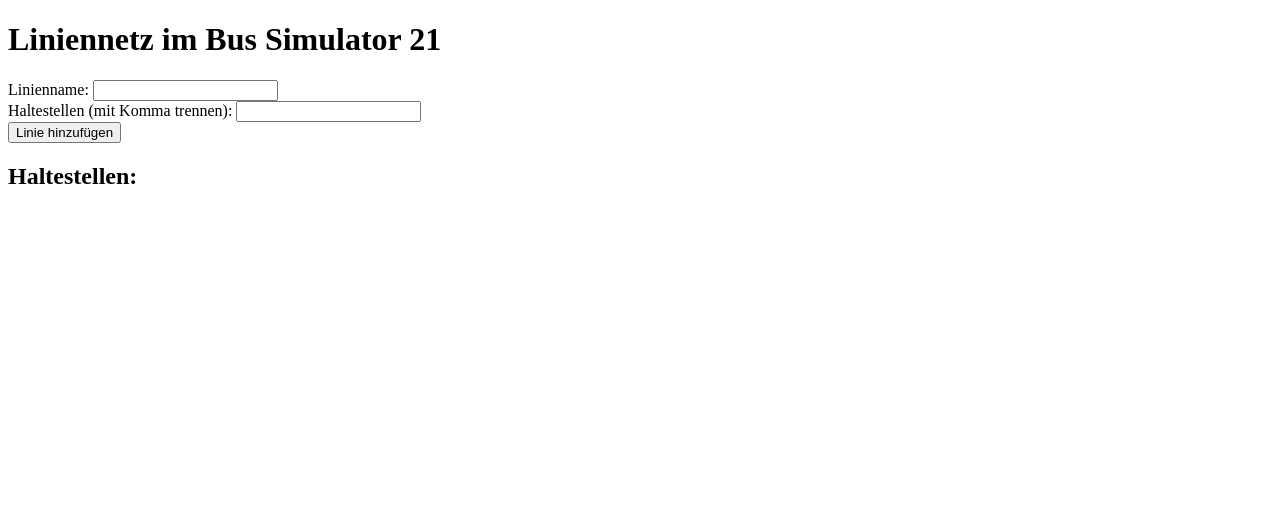
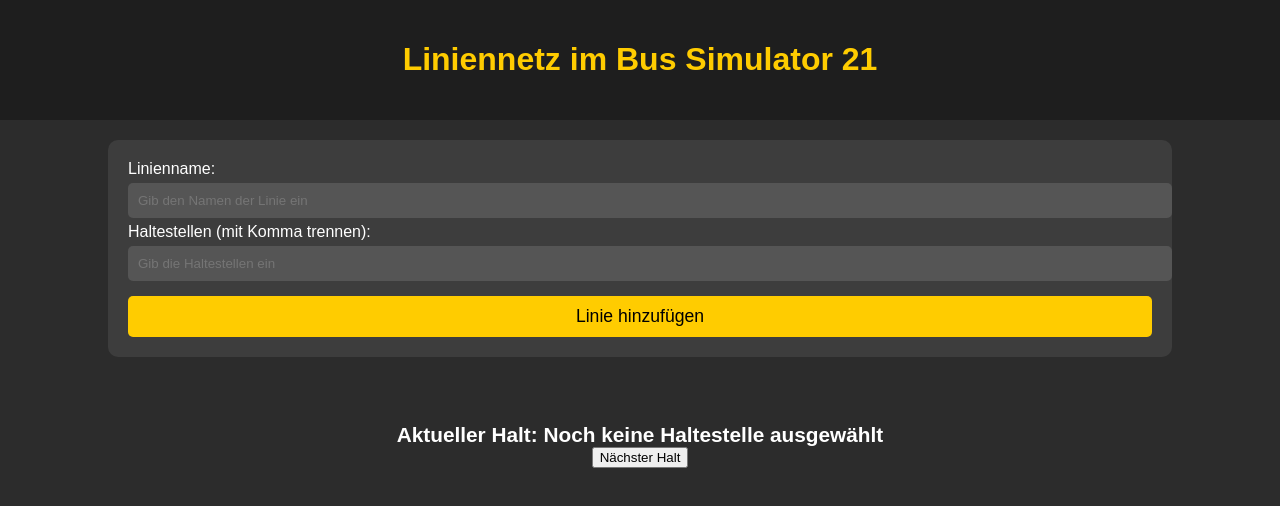
Before and after one commit to MGETZ-io/bus21-1, a plain HTML site: page index.html in a window 1280 px wide. Drawn offline with Linux system fonts and the light colour scheme.

Commit message:
Update index.html

```diff
--- a/index.html
+++ b/index.html
@@ -5,71 +5,161 @@
     <meta name="viewport" content="width=device-width, initial-scale=1.0">
     <title>Bus Simulator 21 - Liniennetz</title>
     <style>
-        .highlight {
-            background-color: yellow;
+        body {
+            font-family: 'Arial', sans-serif;
+            background-color: #2C2C2C;
+            color: white;
+            margin: 0;
+            padding: 0;
+            display: flex;
+            flex-direction: column;
+            align-items: center;
+        }
+        header {
+            background-color: #1E1E1E;
+            width: 100%;
+            padding: 20px;
+            text-align: center;
+        }
+        header h1 {
+            color: #FFCC00;
+            font-size: 2rem;
+        }
+        .form-container {
+            background-color: #3D3D3D;
+            padding: 20px;
+            border-radius: 10px;
+            width: 80%;
+            margin-top: 20px;
+        }
+        .form-container input {
+            background-color: #555;
+            color: white;
+            padding: 10px;
+            margin: 5px 0;
+            border: none;
+            width: 100%;
+            border-radius: 5px;
+        }
+        .form-container button {
+            background-color: #FFCC00;
+            color: black;
+            border: none;
+            padding: 10px 20px;
+            margin-top: 10px;
+            border-radius: 5px;
+            width: 100%;
+            font-size: 1.1rem;
+            cursor: pointer;
+        }
+        .form-container button:hover {
+            background-color: #E6B800;
+        }
+        ul {
+            list-style-type: none;
+            padding: 0;
+            width: 80%;
+            margin-top: 30px;
+        }
+        li {
+            background-color: #555;
+            padding: 15px;
+            margin: 5px 0;
+            border-radius: 5px;
+            font-size: 1.2rem;
+            text-align: center;
+            transition: background-color 0.3s;
+        }
+        li.highlight {
+            background-color: #FFCC00;
+            color: black;
+        }
+        #currentStop {
+            margin-top: 20px;
+            font-size: 1.3rem;
+            font-weight: bold;
         }
     </style>
 </head>
 <body>
-    <h1>Liniennetz im Bus Simulator 21</h1>
 
-    <form id="lineForm">
+    <header>
+        <h1>Liniennetz im Bus Simulator 21</h1>
+    </header>
+
+    <div class="form-container">
         <label for="lineName">Linienname:</label>
-        <input type="text" id="lineName" required><br>
+        <input type="text" id="lineName" placeholder="Gib den Namen der Linie ein" required>
 
         <label for="stops">Haltestellen (mit Komma trennen):</label>
-        <input type="text" id="stops" required><br>
+        <input type="text" id="stops" placeholder="Gib die Haltestellen ein" required>
 
-        <button type="submit">Linie hinzufügen</button>
-    </form>
+        <button type="submit" id="addLineBtn">Linie hinzufügen</button>
+    </div>
 
-    <h2>Haltestellen:</h2>
     <ul id="stopsList">
         <!-- Haltestellen werden hier angezeigt -->
     </ul>
 
+    <div id="currentStop">Aktueller Halt: Noch keine Haltestelle ausgewählt</div>
+
+    <button id="nextStopBtn">Nächster Halt</button>
+
     <script>
-        const lineForm = document.getElementById('lineForm');
+        const addLineBtn = document.getElementById('addLineBtn');
         const stopsList = document.getElementById('stopsList');
+        const currentStopDisplay = document.getElementById('currentStop');
+        const nextStopBtn = document.getElementById('nextStopBtn');
+
         let stops = [];
         let currentStopIndex = 0;
 
-        // Wenn die Linie hinzugefügt wird
-        lineForm.addEventListener('submit', function(event) {
-            event.preventDefault();
+        // Wenn der Button gedrückt wird, die Linie und Haltestellen hinzufügen
+        addLineBtn.addEventListener('click', function() {
             const lineName = document.getElementById('lineName').value;
             const stopsInput = document.getElementById('stops').value;
 
-            // Haltestellen in ein Array umwandeln
-            stops = stopsInput.split(',').map(stop => stop.trim());
-
-            // Liste der Haltestellen anzeigen
-            updateStopsList();
+            if (lineName && stopsInput) {
+                stops = stopsInput.split(',').map(stop => stop.trim());
+                updateStopList();
+                currentStopIndex = 0; // Setzt den Startstopp auf 0
+                updateCurrentStop();
+            }
         });
 
-        // Haltestellen aktualisieren
-        function updateStopsList() {
+        // Update der angezeigten Haltestellenliste
+        function updateStopList() {
             stopsList.innerHTML = '';
             stops.forEach((stop, index) => {
                 const li = document.createElement('li');
                 li.textContent = stop;
                 if (index === currentStopIndex) {
-                    li.classList.add('highlight'); // Aktuelle Haltestelle hervorheben
+                    li.classList.add('highlight');
                 }
                 stopsList.appendChild(li);
             });
         }
 
-        // Nächste Haltestelle setzen
-        function goToNextStop() {
+        // Update der aktuellen Haltestelle
+        function updateCurrentStop() {
+            currentStopDisplay.textContent = `Aktueller Halt: ${stops[currentStopIndex]}`;
+            updateStopList();
+        }
+
+        // Nächster Halt Button
+        nextStopBtn.addEventListener('click', function() {
             if (currentStopIndex < stops.length - 1) {
                 currentStopIndex++;
-                updateStopsList();
+                updateCurrentStop();
+                playAnnouncement(stops[currentStopIndex]);
             }
+        });
+
+        // Funktion zum Abspielen der Ansage
+        function playAnnouncement(stop) {
+            const audio = new Audio(`sounds/${stop.toLowerCase().replace(/\s/g, '_')}.mp3`);
+            audio.play();
         }
-
-        // Funktion zum Wechseln zur nächsten Haltestelle
-        window.goToNextStop = goToNextStop;
     </script>
 </body>
 </html>
```
